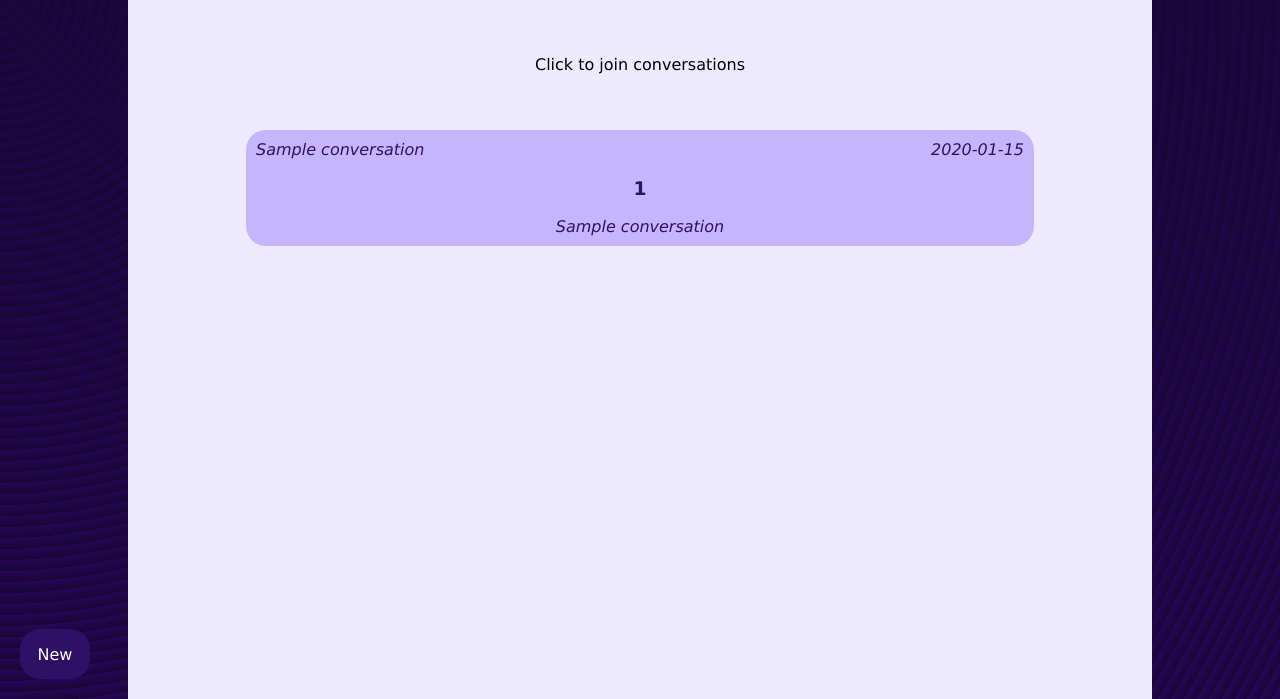
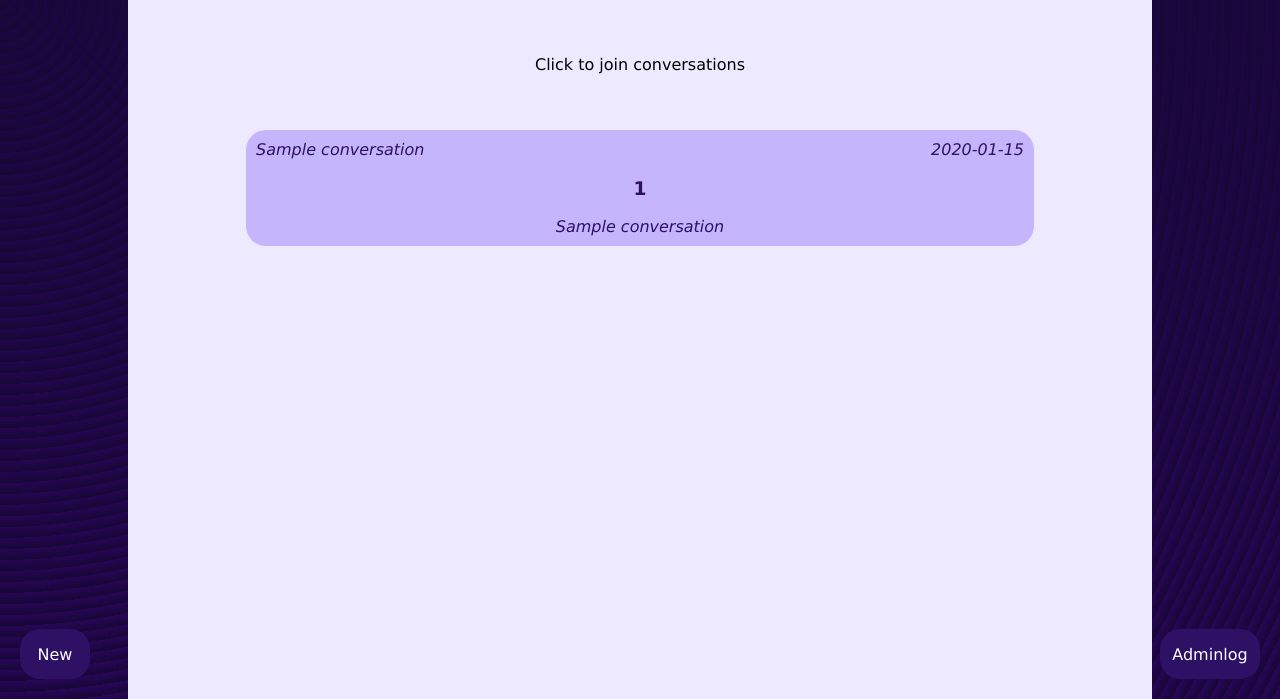
Before and after one commit to aliskyalisky/Musilink, a Flask app: template templates/index.html in a window 1280 px wide. Shown: the part 101-800 px from the top of the page. Run offline with Flask 3, Linux system fonts and the light colour scheme; the visitor is signed in with stand-in values (Sample User, id 1); the template is opened without the code that fills it: most values are stand-ins (such as "Sample title", 1, 10 or a date in 2020).

Commit message:
Admin registration and access to the eventlog as admin

```diff
--- a/schema.sql
+++ b/schema.sql
@@ -20,7 +20,7 @@ CREATE TABLE messages (
 );
 CREATE TABLE admins (
     id SERIAL PRIMARY KEY,
-    user_id INTEGER REFERENCES users
+    username TEXT
 );
 CREATE TABLE eventlog (
     id SERIAL PRIMARY KEY,
--- a/static/main.css
+++ b/static/main.css
@@ -71,7 +71,31 @@ textarea {
     text-decoration: none;
     transition: 0.3s;
 }
+
+.adminlogbtn {
+    position: fixed;
+    bottom: 20px;
+    right: 20px;
+    display: flex;
+    justify-content: center;
+    align-items: center;
+    padding: 0;
+    text-align: center;
+    width: 100px;
+    height: 50px;
+    background-color: #2e1065;
+    color: white;
+    border-radius: 20px;
+    text-decoration: none;
+    transition: 0.3s;
+}
+
 .newconvobtn:hover {
+    background-color: #4c1d95;
+    transform: scale(1.05);
+}
+
+.adminlogbtn:hover {
     background-color: #4c1d95;
     transform: scale(1.05);
 }
--- a/templates/index.html
+++ b/templates/index.html
@@ -39,6 +39,7 @@
 </div>
 
 <a href="/new" class="newconvobtn">New</a>
+<a href="/adminlog" class="adminlogbtn">Adminlog</a>
 <a href="/logout" class="logoutbtn">Log out ({{ session.username }})</a>
 </body>
 
--- a/templates/register.html
+++ b/templates/register.html
@@ -11,6 +11,11 @@
         <form action="/register" method="post" class="credientalform">
             <input type="text" name="username" placeholder="username" minlength="3" maxlength="10" required>
             <input type="password" name="password1" placeholder="password" minlength="3" required>
+            <div class="adminbox">
+                <input type="checkbox" id="admin" name="admin" value="on" />
+                <label for="admin">Admin</label>
+            </div>
+
             <input type="submit" value="Create account">
         </form>
     </div>
```
Also changed, not shown: adminloghandler.py (added, +13 -0 lines), routes.py (+18 -3 lines), templates/adminlog.html (added, +23 -0 lines), users.py (+18 -1 lines).
